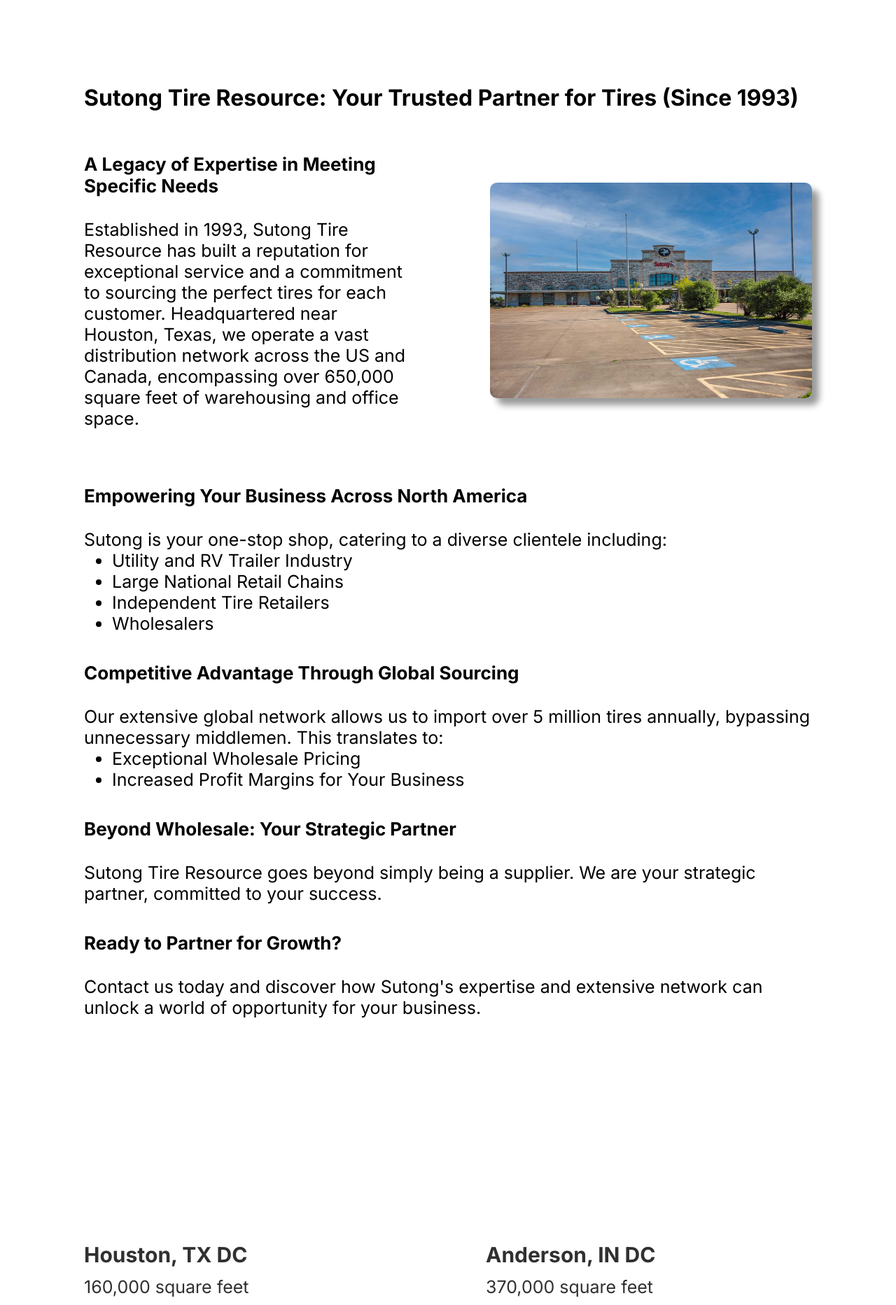
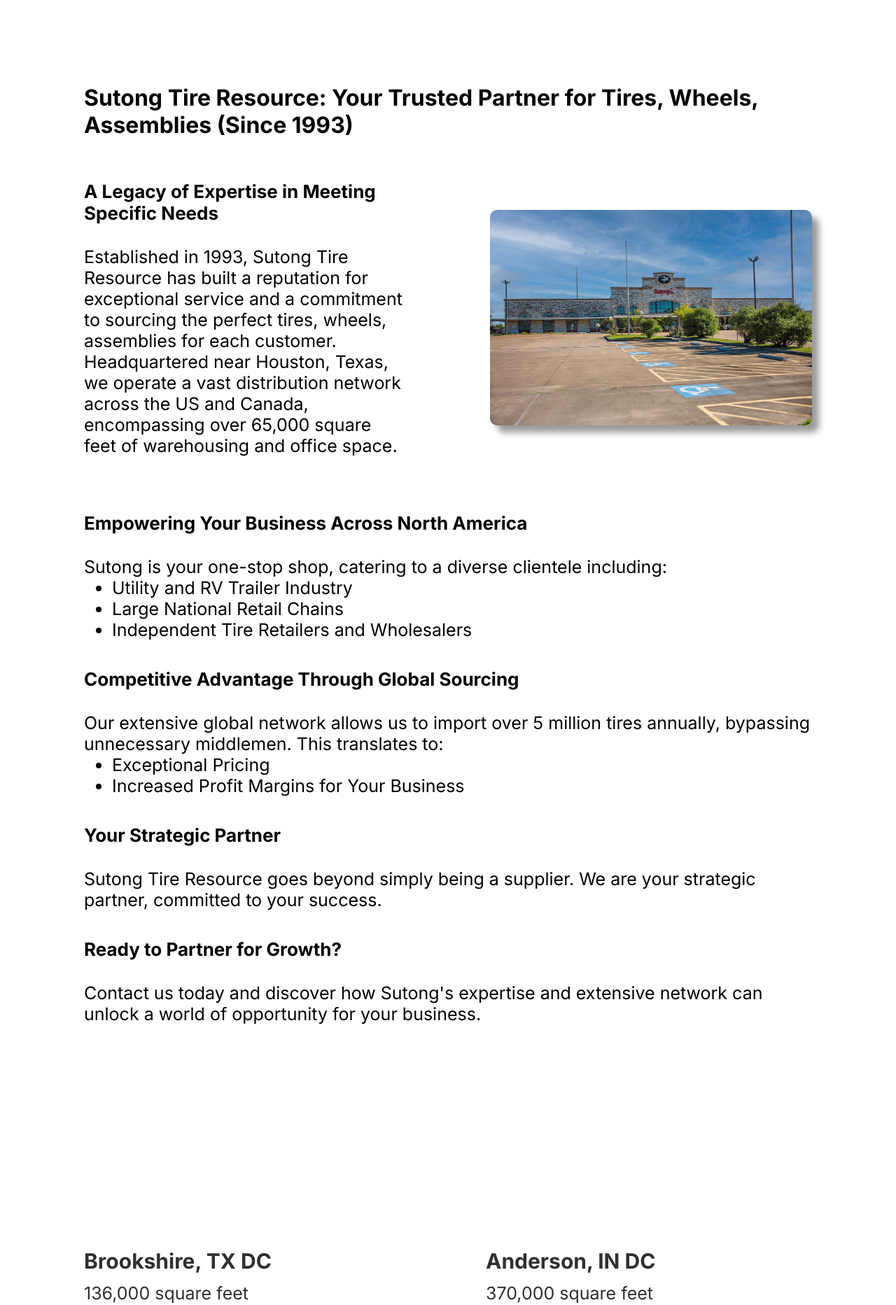
Before and after one commit to herxch/Sutong_Front, a React (Create React App) app: page /about in a window 1280 px wide. Shown: the part 860-2725 px from the top of the page at 70% size. Built offline with nearby package versions, Linux system fonts and the light colour scheme.

Commit message:
Wording changes

```diff
--- a/src/components/layouts/About/AboutUs.js
+++ b/src/components/layouts/About/AboutUs.js
@@ -6,7 +6,8 @@
     <div className={styles.storyContainer}>
       <div className={styles.storyHeader}>
         <h1 className={styles.storyTitle}>
-          Sutong Tire Resource: Your Trusted Partner for Tires (Since 1993)
+          Sutong Tire Resource: Your Trusted Partner for Tires, Wheels,
+          Assemblies (Since 1993)
         </h1>
         <div className={styles.storyContent}>
           <div className={styles.storyText}>
@@ -16,10 +17,10 @@
             <p className={styles.storyParagraph}>
               Established in 1993, Sutong Tire Resource has built a reputation
               for exceptional service and a commitment to sourcing the perfect
-              tires for each customer. Headquartered near Houston, Texas, we
-              operate a vast distribution network across the US and Canada,
-              encompassing over 650,000 square feet of warehousing and office
-              space.
+              tires, wheels, assemblies for each customer. Headquartered near
+              Houston, Texas, we operate a vast distribution network across the
+              US and Canada, encompassing over 65,000 square feet of warehousing
+              and office space.
             </p>
           </div>
           <div className={styles.storyPhoto}>
@@ -38,8 +39,7 @@
             <ul className={styles.storyUL}>
               <li>Utility and RV Trailer Industry</li>
               <li>Large National Retail Chains</li>
-              <li>Independent Tire Retailers</li>
-              <li>Wholesalers</li>
+              <li>Independent Tire Retailers and Wholesalers</li>
             </ul>
           </p>
         </div>
@@ -51,15 +51,13 @@
             Our extensive global network allows us to import over 5 million
             tires annually, bypassing unnecessary middlemen. This translates to:
             <ul className={styles.storyUL}>
-              <li>Exceptional Wholesale Pricing</li>
+              <li>Exceptional Pricing</li>
               <li>Increased Profit Margins for Your Business</li>
             </ul>
           </p>
         </div>
         <div className={styles.storyText}>
-          <h2 className={styles.storySubTitle}>
-            Beyond Wholesale: Your Strategic Partner
-          </h2>
+          <h2 className={styles.storySubTitle}>Your Strategic Partner</h2>
           <p className={styles.storyParagraph}>
             Sutong Tire Resource goes beyond simply being a supplier. We are
             your strategic partner, committed to your success.
--- a/src/components/layouts/About/Locations.js
+++ b/src/components/layouts/About/Locations.js
@@ -9,8 +9,8 @@
   return (
     <div className={styles.locationContainer}>
       <Location
-        title="Houston, TX DC"
-        description="160,000 square feet"
+        title="Brookshire, TX DC"
+        description="136,000 square feet"
         photo={BrookshireImage} // Replace with path to your image
       />
       <Location
@@ -20,7 +20,7 @@
       />
       <Location
         title="Vaughan, Canada DC"
-        description="150,000 square feet"
+        description="176,000 square feet"
         photo={VaughanImage} // Replace with path to your image
       />
       <Location
--- a/src/components/layouts/Careers/Jobs.js
+++ b/src/components/layouts/Careers/Jobs.js
@@ -5,9 +5,9 @@
     <div className={styles.jobsContainer}>
       <h1 className={styles.jobsTitle}>Current Openings</h1>
       <p className={styles.jobsParagraph}>
-        We currently don't have any jobs available. Please check back regularly,
-        as we frequently post new jobs. In the meantime, you can also send
-        through your resumé, which we'll keep on file.
+        We currently have no positions available. Please check back regularly,
+        as we frequently post new positions. In the meantime, you can also send
+        your resumé, which we'll keep on file.
       </p>
     </div>
   );
--- a/src/components/layouts/Contact/Addresses.js
+++ b/src/components/layouts/Contact/Addresses.js
@@ -40,25 +40,25 @@
   return (
     <div className={styles.addressesContainer}>
       <Address
-        title="Headquarter"
+        title="Headquarters, Hockley TX"
         address={Address1}
         phone="713-690-5500"
         tollFree="888-669-8838"
         fax="713-690-5501"
       />
       <Address
-        title="Brookshire Distribution Center"
+        title="Brookshire, TX Distribution Center"
         address={Address2}
         phone="713-766-9118"
       />
       <Address
-        title="Anderson Distribution Center"
+        title="Anderson, IN Distribution Center"
         address={Address3}
         phone="765-393-3693"
         fax="765-298-8991"
       />
       <Address
-        title="Vaughan Distribution Center"
+        title="Vaughan, Canada Distribution Center"
         address={Address4}
         phone="905-874-8473"
       />
```
